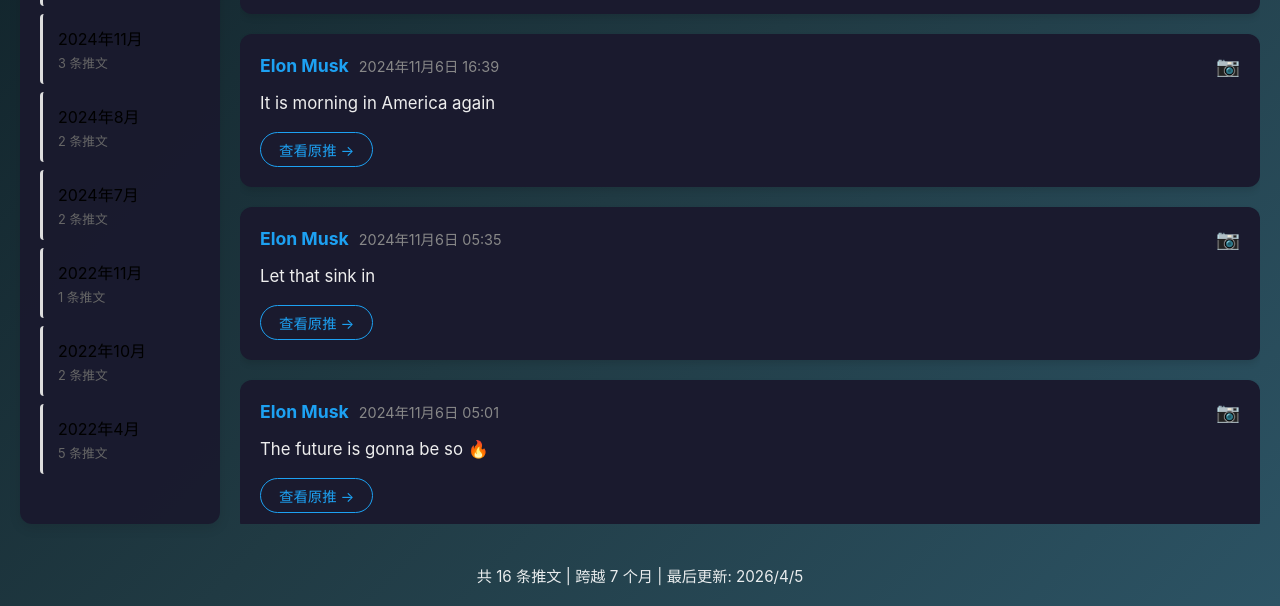
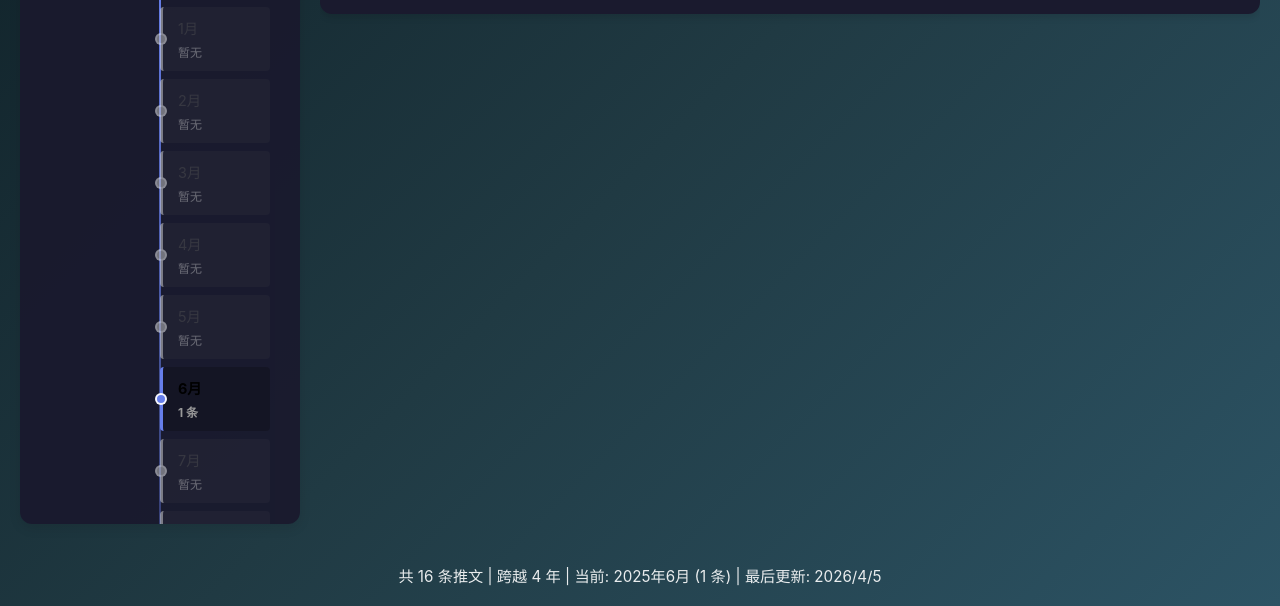
Before and after one commit to XH-20-22/musk-tweets, a plain HTML site: page index.html in a window 1280 px wide. Shown: the part 268-874 px from the top of the page. Drawn offline with Linux system fonts and the light colour scheme.

Commit message:
Enhanced timeline: year/month split view with centerline, 2x year font, disabled states

```diff
--- a/index.html
+++ b/index.html
@@ -62,9 +62,9 @@
       margin: 0 auto;
     }
 
-    /* 左侧时间线（简化版：只显示年月） */
+    /* 左侧时间线 - 增强版 */
     .timeline {
-      width: 200px;
+      width: 280px;
       background: rgba(255, 255, 255, 0.95);
       border-radius: 12px;
       padding: 20px;
@@ -83,47 +83,160 @@
       font-size: 1.1rem;
       font-weight: bold;
       color: #667eea;
-      margin-bottom: 15px;
+      margin-bottom: 20px;
       text-align: center;
       padding-bottom: 10px;
       border-bottom: 2px solid #667eea;
     }
 
-    .timeline-month {
-      padding: 12px 15px;
-      margin-bottom: 8px;
+    /* 年份组 */
+    .year-group {
+      margin-bottom: 25px;
+      position: relative;
+    }
+
+    /* 中间竖线 */
+    .year-group::before {
+      content: '';
+      position: absolute;
+      left: 50%;
+      top: 35px;
+      bottom: 0;
+      width: 2px;
+      background: linear-gradient(to bottom, #667eea, transparent);
+      transform: translateX(-50%);
+    }
+
+    .year-group:last-child::before {
+      background: linear-gradient(to bottom, #667eea, #ddd);
+    }
+
+    /* 年份标题 */
+    .year-header {
+      display: flex;
+      align-items: center;
+      margin-bottom: 15px;
+      cursor: pointer;
+      padding: 8px;
+      border-radius: 8px;
+      transition: all 0.3s;
+      position: relative;
+    }
+
+    .year-header:hover {
+      background: rgba(102, 126, 234, 0.1);
+    }
+
+    .year-header.active {
+      background: rgba(102, 126, 234, 0.2);
+    }
+
+    .year-label {
+      font-size: 1.8rem;
+      font-weight: bold;
+      color: #667eea;
+      flex: 1;
+      text-align: left;
+      padding-left: 10px;
+    }
+
+    .year-label.disabled {
+      color: #999;
+      opacity: 0.5;
+    }
+
+    body.night-mode .year-label.disabled {
+      color: #555;
+    }
+
+    .year-count {
+      font-size: 0.85rem;
+      color: #999;
+      padding-right: 10px;
+    }
+
+    /* 月份列表 */
+    .months-list {
+      display: grid;
+      grid-template-columns: 1fr;
+      gap: 8px;
+      padding-left: 50%;
+      padding-right: 10px;
+    }
+
+    .month-item {
+      padding: 10px 15px;
       border-left: 3px solid #ddd;
       cursor: pointer;
       transition: all 0.3s;
       border-radius: 4px;
-      font-size: 0.95rem;
+      background: rgba(255, 255, 255, 0.5);
+      position: relative;
     }
 
-    .timeline-month:hover {
-      background: rgba(102, 126, 234, 0.1);
-      border-left-color: #667eea;
+    body.night-mode .month-item {
+      background: rgba(0, 0, 0, 0.2);
     }
 
-    .timeline-month.active {
-      background: rgba(102, 126, 234, 0.2);
+    .month-item::before {
+      content: '';
+      position: absolute;
+      left: -8px;
+      top: 50%;
+      transform: translateY(-50%);
+      width: 8px;
+      height: 8px;
+      border-radius: 50%;
+      background: #667eea;
+      border: 2px solid rgba(255, 255, 255, 0.95);
+    }
+
+    .month-item:hover {
+      background: rgba(102, 126, 234, 0.15);
+      border-left-color: #667eea;
+      transform: translateX(3px);
+    }
+
+    .month-item.active {
+      background: rgba(102, 126, 234, 0.25);
       border-left-color: #667eea;
       font-weight: bold;
-      color: #667eea;
+    }
+
+    .month-item.disabled {
+      color: #999;
+      opacity: 0.5;
+      cursor: not-allowed;
+      background: rgba(200, 200, 200, 0.2);
+    }
+
+    .month-item.disabled::before {
+      background: #ccc;
+    }
+
+    body.night-mode .month-item.disabled {
+      color: #555;
+      background: rgba(100, 100, 100, 0.2);
+    }
+
+    .month-item:hover.disabled {
+      transform: none;
+      border-left-color: #ddd;
     }
 
     .month-label {
+      font-size: 0.9rem;
       display: block;
-      font-size: 1rem;
       margin-bottom: 3px;
     }
 
     .month-count {
-      font-size: 0.8rem;
+      font-size: 0.75rem;
       color: #999;
     }
 
-    body.night-mode .month-count {
-      color: #666;
+    .month-item.disabled .month-count {
+      color: #bbb;
     }
 
     /* 右侧推文区 */
@@ -248,12 +361,15 @@
       .timeline {
         width: 100%;
         height: auto;
-        max-height: 250px;
+        max-height: 300px;
         position: relative;
         top: 0;
       }
       .tweets-area {
         height: auto;
+      }
+      .year-label {
+        font-size: 1.4rem;
       }
     }
   </style>
@@ -262,12 +378,12 @@
   <!-- 顶部标题 -->
   <div class="top-header">
     <div class="main-title">🚀 Elon Musk 推文合集</div>
-    <div class="subtitle">2024年1月至今</div>
+    <div class="subtitle">2022年至今</div>
   </div>
 
   <!-- 主内容区 -->
   <div class="main-content">
-    <!-- 左侧时间线（按年月） -->
+    <!-- 左侧时间线 -->
     <div class="timeline">
       <div class="timeline-title">📅 时间线</div>
       <div id="timelineContainer"></div>
@@ -283,8 +399,7 @@
 
   <script>
     let allTweets = [];
-    let currentMonth = null;
-    let monthGroups = {};
+    let yearMonthData = {};
 
     // 夜间模式
     function updateTheme() {
@@ -315,14 +430,15 @@
         // 按时间排序（最新在前）
         allTweets.sort((a, b) => new Date(b.time) - new Date(a.time));
 
-        // 按年月分组
-        groupByMonth();
+        // 构建年月数据结构
+        buildYearMonthData();
 
         // 生成时间线
         generateTimeline();
 
-        // 默认显示所有推文
-        displayAllTweets();
+        // 默认显示最新年份
+        const latestYear = Object.keys(yearMonthData).sort().reverse()[0];
+        filterByYear(latestYear);
 
       } catch (e) {
         document.getElementById('tweetsArea').innerHTML =
@@ -330,68 +446,126 @@
       }
     }
 
-    // 按年月分组
-    function groupByMonth() {
-      monthGroups = {};
+    // 构建年月数据结构
+    function buildYearMonthData() {
+      yearMonthData = {};
 
+      // 获取所有年份范围
+      const years = allTweets.map(t => new Date(t.time).getFullYear());
+      const minYear = Math.min(...years);
+      const maxYear = Math.max(...years);
+
+      // 初始化所有年份和月份
+      for (let year = minYear; year <= maxYear; year++) {
+        yearMonthData[year] = {};
+        for (let month = 1; month <= 12; month++) {
+          yearMonthData[year][month] = [];
+        }
+      }
+
+      // 填充推文数据
       allTweets.forEach(tweet => {
         const date = new Date(tweet.time);
-        const monthKey = `${date.getFullYear()}-${String(date.getMonth() + 1).padStart(2, '0')}`;
+        const year = date.getFullYear();
+        const month = date.getMonth() + 1;
 
-        if (!monthGroups[monthKey]) {
-          monthGroups[monthKey] = [];
+        if (yearMonthData[year] && yearMonthData[year][month]) {
+          yearMonthData[year][month].push(tweet);
         }
-        monthGroups[monthKey].push(tweet);
       });
     }
 
     // 生成时间线
     function generateTimeline() {
-      const timelineContainer = document.getElementById('timelineContainer');
-      const months = Object.keys(monthGroups).sort().reverse();
+      const container = document.getElementById('timelineContainer');
+      const years = Object.keys(yearMonthData).sort().reverse();
 
-      timelineContainer.innerHTML = months.map(month => {
-        const count = monthGroups[month].length;
-        const [year, mon] = month.split('-');
-        const label = `${year}年${parseInt(mon)}月`;
+      container.innerHTML = years.map(year => {
+        const yearTweets = Object.values(yearMonthData[year]).flat();
+        const hasYearTweets = yearTweets.length > 0;
+
+        const monthsHtml = [1,2,3,4,5,6,7,8,9,10,11,12].map(month => {
+          const tweets = yearMonthData[year][month];
+          const hasMonthTweets = tweets.length > 0;
+          const monthNames = ['1月','2月','3月','4月','5月','6月','7月','8月','9月','10月','11月','12月'];
+
+          return `
+            <div class="month-item ${hasMonthTweets ? '' : 'disabled'}"
+                 onclick="${hasMonthTweets ? `filterByMonth(${year}, ${month})` : 'return false;'}">
+              <span class="month-label">${monthNames[month-1]}</span>
+              <span class="month-count">${hasMonthTweets ? tweets.length + ' 条' : '暂无'}</span>
+            </div>
+          `;
+        }).join('');
 
         return `
-          <div class="timeline-month" data-month="${month}" onclick="filterByMonth('${month}')">
-            <span class="month-label">${label}</span>
-            <span class="month-count">${count} 条推文</span>
+          <div class="year-group">
+            <div class="year-header ${hasYearTweets ? '' : ''}"
+                 onclick="${hasYearTweets ? `filterByYear(${year})` : 'return false;'}">
+              <span class="year-label ${hasYearTweets ? '' : 'disabled'}">${year}</span>
+              <span class="year-count">${hasYearTweets ? yearTweets.length + ' 条' : ''}</span>
+            </div>
+            <div class="months-list">
+              ${monthsHtml}
+            </div>
           </div>
         `;
       }).join('');
     }
 
-    // 按月份筛选
-    function filterByMonth(month) {
-      currentMonth = month;
+    // 按年份筛选
+    function filterByYear(year) {
+      // 找到该年第一条推文的月份
+      let firstMonth = null;
+      for (let month = 1; month <= 12; month++) {
+        if (yearMonthData[year][month].length > 0) {
+          firstMonth = month;
+          break;
+        }
+      }
 
-      // 更新时间线高亮
-      document.querySelectorAll('.timeline-month').forEach(item => {
-        if (item.dataset.month === month) {
-          item.classList.add('active');
+      if (firstMonth) {
+        filterByMonth(year, firstMonth);
+      } else {
+        displayTweets([], `${year}年（暂无推文）`);
+      }
+
+      // 更新年份高亮
+      document.querySelectorAll('.year-header').forEach(header => {
+        const yearLabel = header.querySelector('.year-label');
+        if (yearLabel && yearLabel.textContent === year.toString()) {
+          header.classList.add('active');
         } else {
-          item.classList.remove('active');
+          header.classList.remove('active');
         }
       });
-
-      // 显示该月的推文
-      const tweets = monthGroups[month] || [];
-      displayTweets(tweets, month);
     }
 
-    // 显示所有推文
-    function displayAllTweets() {
-      currentMonth = null;
+    // 按月份筛选
+    function filterByMonth(year, month) {
+      const tweets = yearMonthData[year][month] || [];
+      const monthNames = ['1月','2月','3月','4月','5月','6月','7月','8月','9月','10月','11月','12月'];
 
-      // 清除时间线高亮
-      document.querySelectorAll('.timeline-month').forEach(item => {
+      displayTweets(tweets, `${year}年${monthNames[month-1]}`);
+
+      // 更新月份高亮
+      document.querySelectorAll('.month-item').forEach(item => {
         item.classList.remove('active');
       });
 
-      displayTweets(allTweets, '所有推文');
+      // 找到对应月份并高亮
+      const allMonths = document.querySelectorAll('.month-item');
+      const yearGroups = document.querySelectorAll('.year-group');
+
+      yearGroups.forEach((group, yearIndex) => {
+        const groupYear = Object.keys(yearMonthData).sort().reverse()[yearIndex];
+        if (parseInt(groupYear) === parseInt(year)) {
+          const monthItems = group.querySelectorAll('.month-item');
+          if (monthItems[month - 1]) {
+            monthItems[month - 1].classList.add('active');
+          }
+        }
+      });
     }
 
     // 显示推文
@@ -399,8 +573,8 @@
       const tweetsArea = document.getElementById('tweetsArea');
 
       if (tweets.length === 0) {
-        tweetsArea.innerHTML = '<div class="loading">😕 该月份没有推文</div>';
-        document.getElementById('stats').innerHTML = '暂无数据';
+        tweetsArea.innerHTML = `<div class="loading">😕 ${title} 暂无推文</div>`;
+        updateStats(title, 0);
         return;
       }
 
@@ -425,14 +599,17 @@
       // 滚动到顶部
       tweetsArea.scrollTop = 0;
 
-      // 更新统计
+      updateStats(title, tweets.length);
+    }
+
+    // 更新统计信息
+    function updateStats(title, currentCount) {
       const totalCount = allTweets.length;
-      const currentCount = tweets.length;
-      const monthCount = Object.keys(monthGroups).length;
+      const yearCount = Object.keys(yearMonthData).length;
 
-      let statsText = `共 ${totalCount} 条推文 | 跨越 ${monthCount} 个月`;
-      if (title !== '所有推文') {
-        statsText += ` | 当前显示: ${title} (${currentCount} 条)`;
+      let statsText = `共 ${totalCount} 条推文 | 跨越 ${yearCount} 年`;
+      if (currentCount > 0) {
+        statsText += ` | 当前: ${title} (${currentCount} 条)`;
       }
       statsText += ` | 最后更新: ${new Date().toLocaleDateString('zh-CN')}`;
 
```
